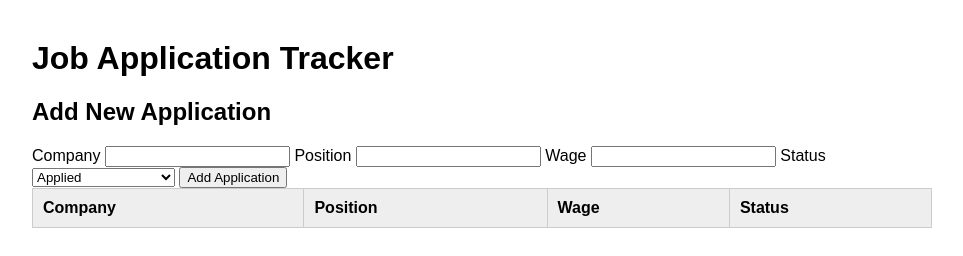
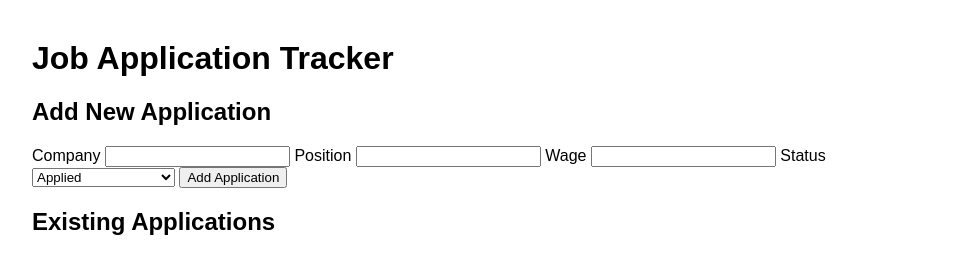
Before and after one commit to UniChen03/job_application_tracker, a Flask app: page / in a window 1280 px wide. Shown: the top 256 px of the page, without its empty margins (158-1121 px from the left). Run offline with Flask 3, Linux system fonts and the light colour scheme; data that the repository does not hold is empty.

Commit message:
Add applications section heading

```diff
--- a/templates/index.html
+++ b/templates/index.html
@@ -53,6 +53,7 @@
         <button type="submit">Add Application</button>
     </form>
 
+    <h2>Existing Applications</h2>
     <table>
         <thead>
             <tr>
```
